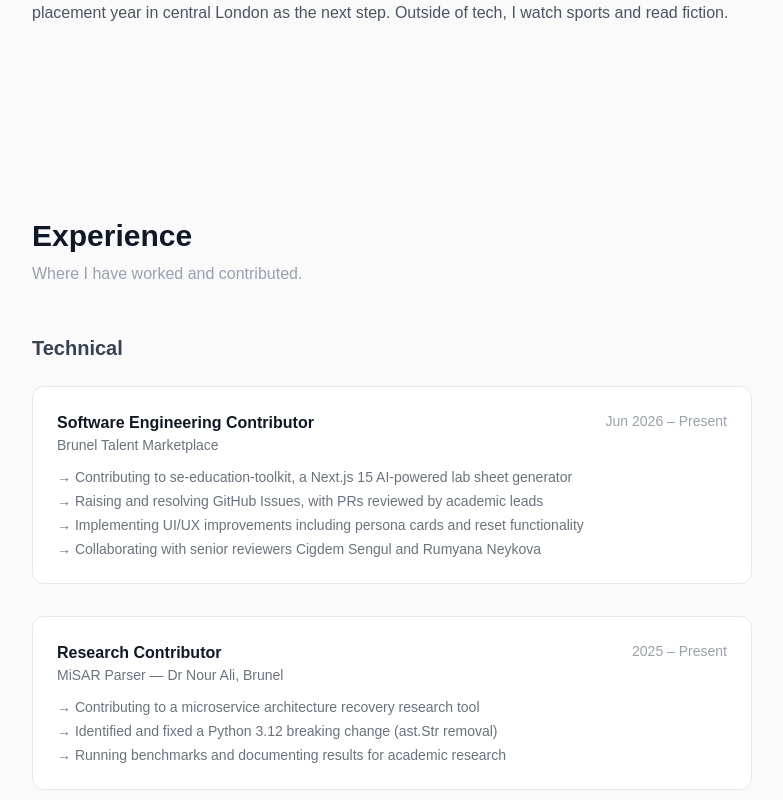
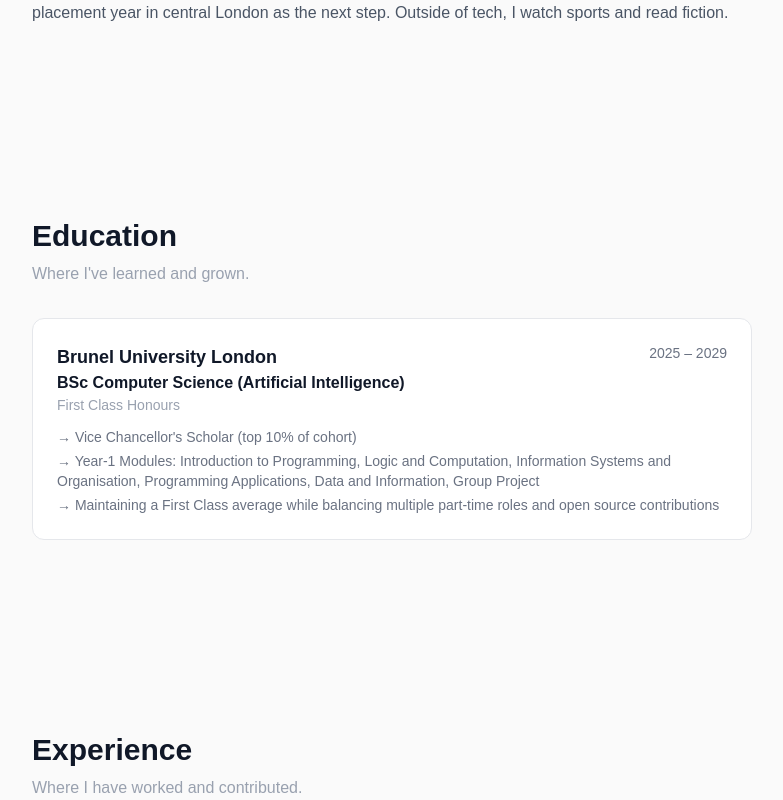
Before and after one commit to krtk119/Portfolio, a Next.js app: page / in a window 1280 px wide. Shown: the part 1200-2000 px from the top of the page, without its empty margins (248-1031 px from the left). Built offline with nearby package versions, Linux system fonts and the light colour scheme.

Commit message:
Add education section

```diff
--- a/app/components/Navbar.tsx
+++ b/app/components/Navbar.tsx
@@ -5,6 +5,7 @@ export default function Navbar() {
       <div className="flex gap-6">
         <a href="#" className="text-gray-500 hover:text-gray-900 transition">Home</a>
         <a href="#about" className="text-gray-500 hover:text-gray-900 transition">About</a>
+        <a href="#education" className="text-gray-500 hover:text-gray-900 transition">Education</a>
         <a href="#experience" className="text-gray-500 hover:text-gray-900 transition">Experience</a>
         <a href="#projects" className="text-gray-500 hover:text-gray-900 transition">Projects</a>
         <a href="#skills" className="text-gray-500 hover:text-gray-900 transition">Skills</a>
--- a/app/page.tsx
+++ b/app/page.tsx
@@ -1,4 +1,18 @@
 import Image from "next/image"
+
+const education = [
+  {
+    institution: "Brunel University London",
+    degree: "BSc Computer Science (Artificial Intelligence)",
+    period: "2025 – 2029",
+    predictedGrade: "First Class Honours",
+    points: [
+      "Vice Chancellor's Scholar (top 10% of cohort)",
+      "Year-1 Modules: Introduction to Programming, Logic and Computation, Information Systems and Organisation, Programming Applications, Data and Information, Group Project",
+      "Maintaining a First Class average while balancing multiple part-time roles and open source contributions",
+    ],
+  },
+]
 
 const projects = [
   {
@@ -134,6 +148,7 @@ export default function Home() {
   return (
     <main className="bg-[#FAFAFA] text-gray-900">
 
+
       {/* Hero */}
       <section className="min-h-screen flex flex-col items-center justify-center px-12">
         <div className="flex flex-col-reverse md:flex-row items-center justify-between gap-10 md:gap-16 max-w-5xl w-full mt-[-120px]">
@@ -185,6 +200,31 @@ export default function Home() {
           <p>I'm Kartik, a CS (AI) student at Brunel University London originally from New Delhi, India. I'm a Vice Chancellor's Scholar currently in my second year, working towards a First Class degree while balancing multiple part-time roles and open source contributions.</p>
           <p>I've always been drawn to problem solving. What excites me about CS and AI is the speed at which it can create real impact — a well-built system can solve in seconds what would take humans hours.</p>
           <p>My goal is to work in big tech, building things that matter at scale. I'm currently looking for a placement year in central London as the next step. Outside of tech, I watch sports and read fiction.</p>
+        </div>
+      </section>
+
+ {/* Education */}
+      <section id="education" className="px-6 py-24 max-w-3xl mx-auto">
+        <h2 className="text-3xl font-bold mb-2 text-gray-900">Education</h2>
+        <p className="text-gray-400 mb-8">Where I've learned and grown.</p>
+          <div className="space-y-8">
+          {education.map((item) => (
+            <div key={item.institution} className="border border-gray-200 rounded-xl p-6 hover:border-gray-400 transition bg-white">
+              <div className="flex justify-between items-start mb-3">
+                <div>
+                  <p className="text-lg font-bold text-gray-900">{item.institution}</p>
+                  <p className="font-semibold text-gray-900">{item.degree}</p>
+                  <p className="text-gray-400 text-sm">{item.predictedGrade}</p>
+                </div>
+                 <p className="text-gray-500 text-sm">{item.period}</p>
+              </div>
+              <ul className="space-y-1">
+                {item.points.map((point) => (
+                  <li key={point} className="text-gray-500 text-sm">→ {point}</li>
+                ))}
+              </ul>
+            </div>
+          ))}
         </div>
       </section>
 
```
